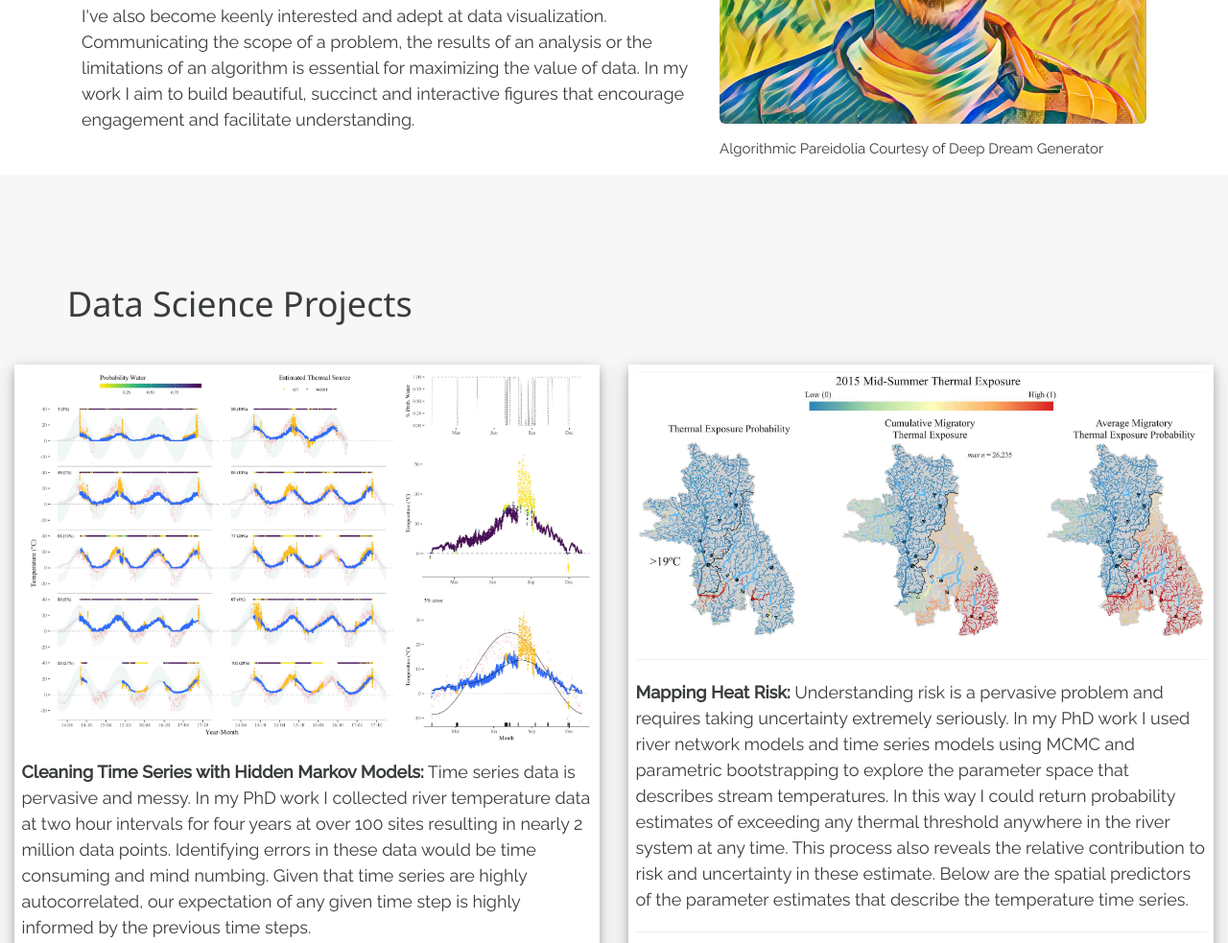
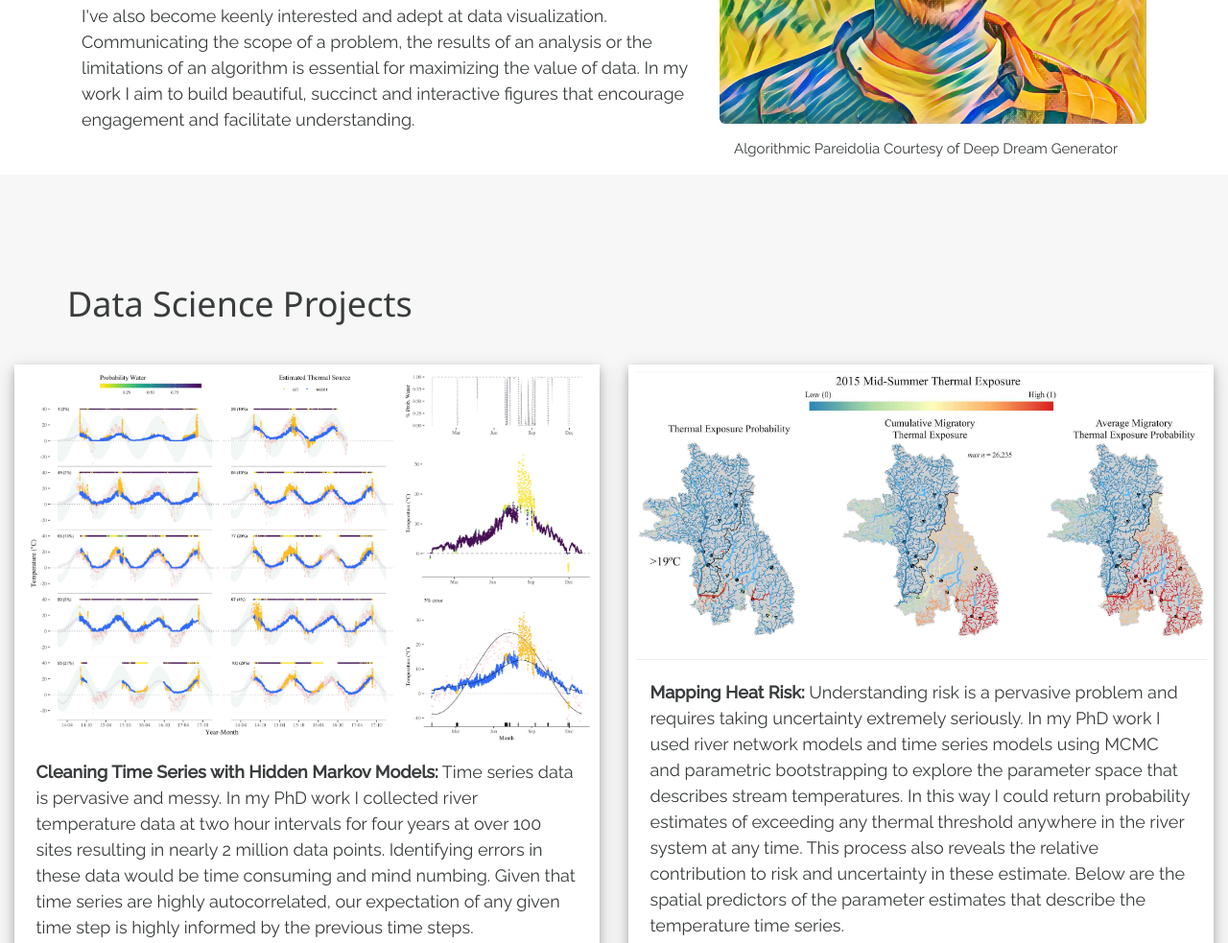
Before and after one commit to kchezik/kchezik.github.io, a plain HTML site: page index.html in a window 1280 px wide. Shown: the part 968-1951 px from the top of the page at 96% size. Drawn offline with nearby package versions, Linux system fonts and the light colour scheme.

```diff
--- a/main.css
+++ b/main.css
@@ -120,6 +120,7 @@ ul {
 
 .caption {
 	margin-top: 1em;
+	padding: 0em 1em 0em 1em;
 }
 
 .laxInt1, .laxInt2,.laxFoot {
```
Also changed, not shown: 2 other files.
